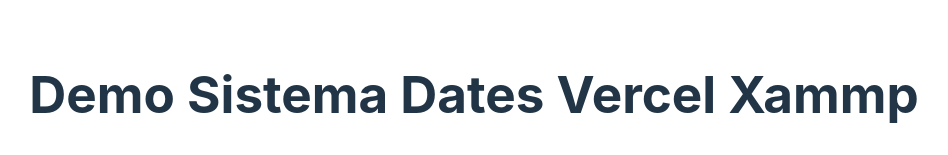
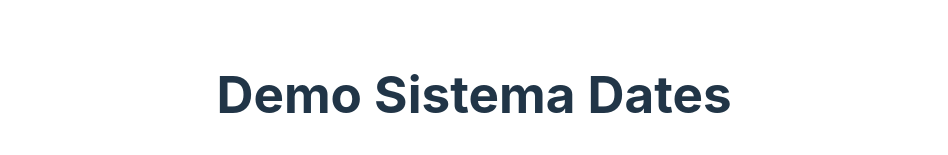
Before and after one commit to williams-max/demo-sistema-ultimate, a React (Vite) app: page / in a window 1280 px wide. Shown: the top 155 px of the page, without its empty margins (166-1114 px from the left). Built offline with nearby package versions, Linux system fonts and the light colour scheme.

Commit message:
mui styles 1

```diff
--- a/package.json
+++ b/package.json
@@ -15,6 +15,7 @@
     "@mui/icons-material": "^5.11.16",
     "@mui/material": "^5.12.1",
     "@mui/styled-engine-sc": "^5.12.0",
+    "@mui/styles": "^5.12.0",
     "@mui/x-date-pickers": "^6.2.1",
     "date-fns": "^2.29.3",
     "dayjs": "^1.11.7",
--- a/src/App.tsx
+++ b/src/App.tsx
@@ -18,7 +18,7 @@
 
 
       </div>
-      <h1>Demo Sistema Dates Vercel Xammp</h1>
+      <h1>Demo Sistema Dates </h1>
       <LocalizationProvider dateAdapter={AdapterDayjs}>
       <DemoContainer
         components={[
```
Also changed, not shown: 1 other file (tests, documents, lock files or other folders).
